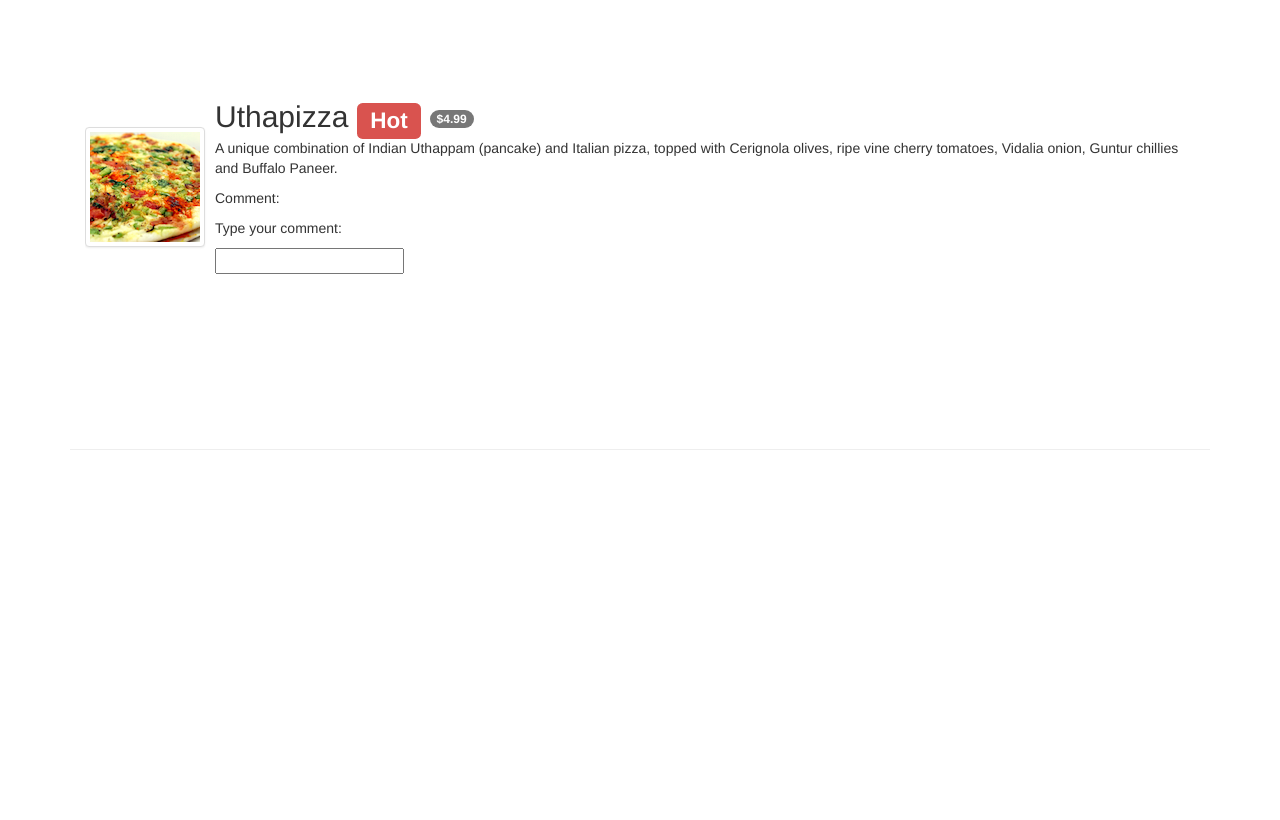
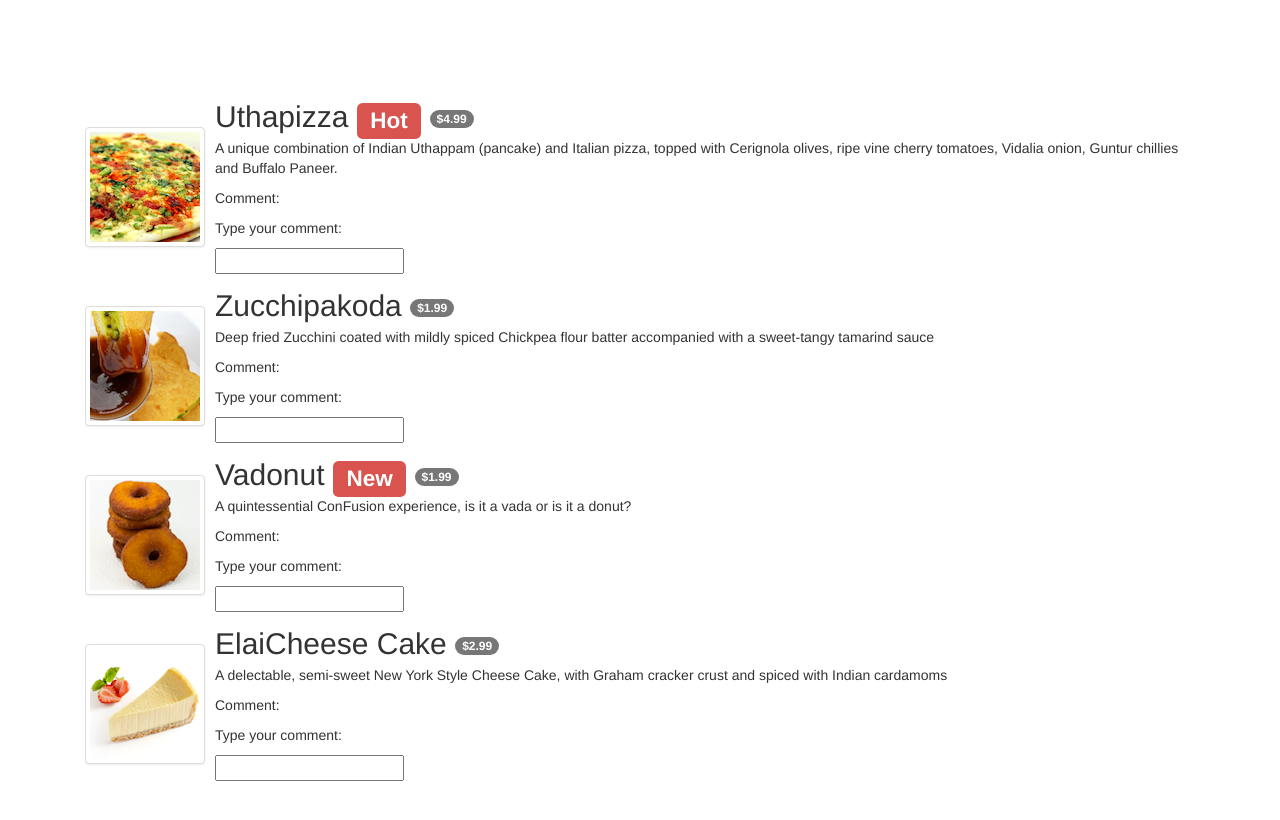
Before and after one commit to eyuel4/Angular-Coursera, a website: page app/menu.html in a window 1280 px wide. Shown: the top 820 px of the page. Drawn offline with Linux system fonts and the light colour scheme.

Commit message:
Modules, Controllers

```diff
--- a/app/menu.html
+++ b/app/menu.html
@@ -1,5 +1,5 @@
 <!DOCTYPE html>
-<html lang="en" ng-app>
+<html lang="en" ng-app="confusionApp">
 
 <head>
      <meta charset="utf-8">
@@ -26,19 +26,29 @@
 <body>
 
     <div class="container">
-        <div class="row row-content" ng-init = "
-                                        dish =
-                                         {
-                                            name:'Uthapizza',
-                                            image: 'images/uthapizza.png',
-                                            category: 'mains',
-                                            label:'Hot',
-                                            price:'4.99',
-                                            description:'A unique combination of Indian Uthappam (pancake) and Italian pizza, topped with Cerignola olives, ripe vine cherry tomatoes, Vidalia onion, Guntur chillies and Buffalo Paneer.',
-                                            comment: ''
-                                         }">
+        <div class="row row-content" ng-controller="menuController as menuCtrl">
+
             <div class="col-xs-12">
-                <div class="media">
+                <ul class="media-list">
+                    <li class="media" ng-repeat="dish in menuCtrl.dishes">
+                        <div class="media-left media-middle">
+                            <a href="#">
+                                <img class="media-object img-thumbnail" ng-src="{{dish.image}}" alt ="Uthappizza">
+                            </a>
+                        </div>
+                        <div class="media-body">
+                            <h2 class="media-heading">{{dish.name}}
+                                <span class="label label-danger label-xs">{{dish.label}}</span>
+                                <span class="badge">{{dish.price | currency}}</span></h2>
+                            <p>{{dish.description}}</p>
+                            <p>Comment: {{dish.comment}}</p>
+                            <p>Type your comment:</p>
+                            <input type="text" ng-model="dish.comment">
+                        </div>
+                    </li>
+                </ul>
+
+<!--                <div class="media">
                     <div class="media-left media-middle">
                         <a href="#">
                             <img class="media-object img-thumbnail" ng-src="{{dish.image}}" alt ="Uthappizza">
@@ -51,14 +61,58 @@
                         <p>{{dish.description}}</p>
                         <p>Comment: {{dish.comment}}</p>
                         <p>Type your comment:</p>
-                        <input type="text" ng-model="dish.comment"
+                        <input type="text" ng-model="dish.comment">
                     </div>
-                </div>
+                </div>-->
             </div>
         </div>
     </div>
 
     <script src="../bower_components/angular/angular.min.js"></script>
+    <script>
+        var app = angular.module('confusionApp',[]);
+        app.controller('menuController', function () {
+            var dishes=[
+                {
+                    name:'Uthapizza',
+                    image: 'images/uthapizza.png',
+                    category: 'mains',
+                    label:'Hot',
+                    price:'4.99',
+                    description:'A unique combination of Indian Uthappam (pancake) and Italian pizza, topped with Cerignola olives, ripe vine cherry tomatoes, Vidalia onion, Guntur chillies and Buffalo Paneer.',
+                    comment: ''
+                },
+                {
+                    name:'Zucchipakoda',
+                    image: 'images/zucchipakoda.png',
+                    category: 'appetizer',
+                    label:'',
+                    price:'1.99',
+                    description:'Deep fried Zucchini coated with mildly spiced Chickpea flour batter accompanied with a sweet-tangy tamarind sauce',
+                    comment: ''
+                },
+                {
+                    name:'Vadonut',
+                    image: 'images/vadonut.png',
+                    category: 'appetizer',
+                    label:'New',
+                    price:'1.99',
+                    description:'A quintessential ConFusion experience, is it a vada or is it a donut?',
+                    comment: ''
+                },
+                {
+                    name:'ElaiCheese Cake',
+                    image: 'images/elaicheesecake.png',
+                    category: 'dessert',
+                    label:'',
+                    price:'2.99',
+                    description:'A delectable, semi-sweet New York Style Cheese Cake, with Graham cracker crust and spiced with Indian cardamoms',
+                    comment: ''
+                }
+            ];
+            this.dishes = dishes;
+        });
+    </script>
 
 </body>
 
```
